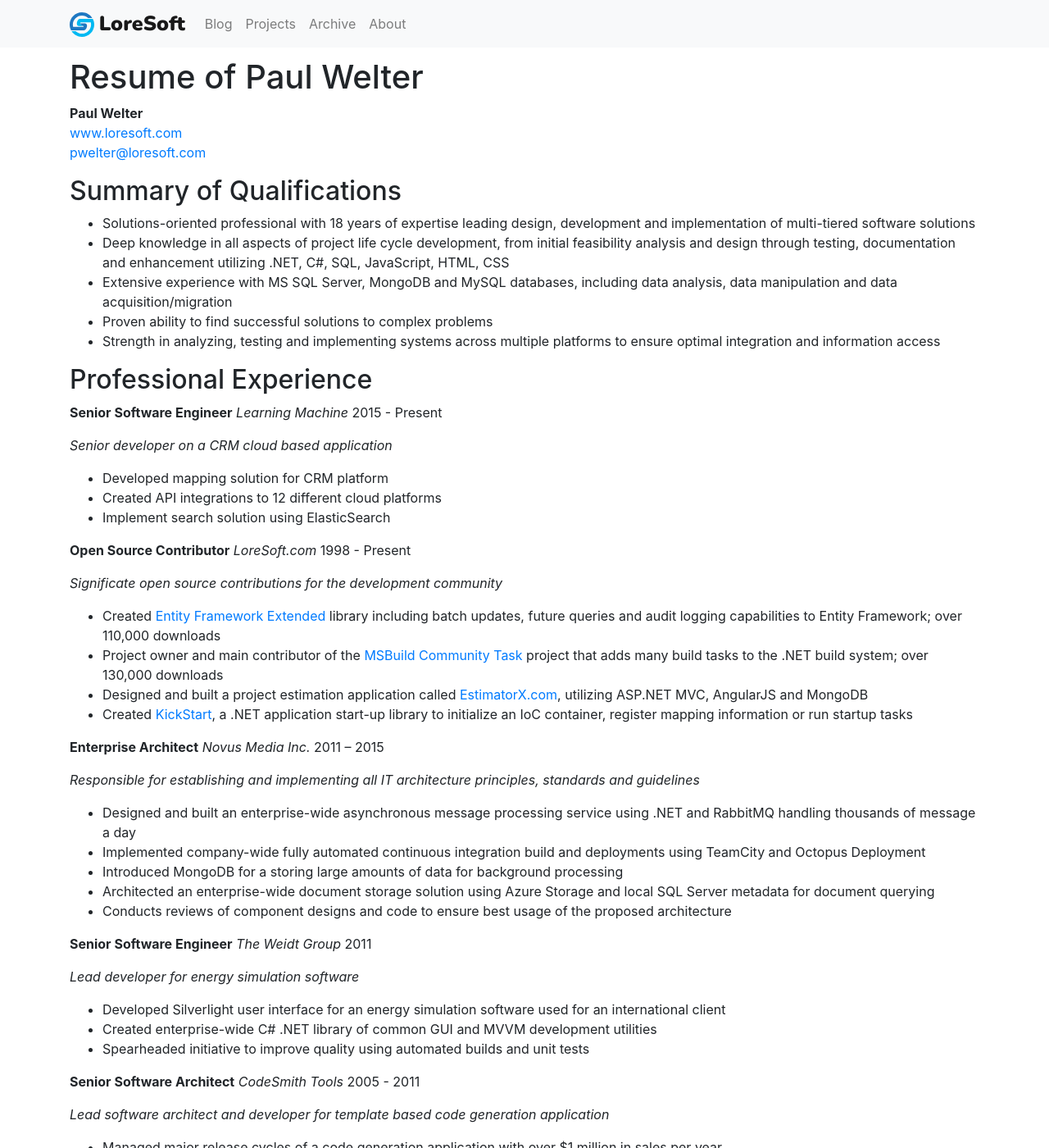
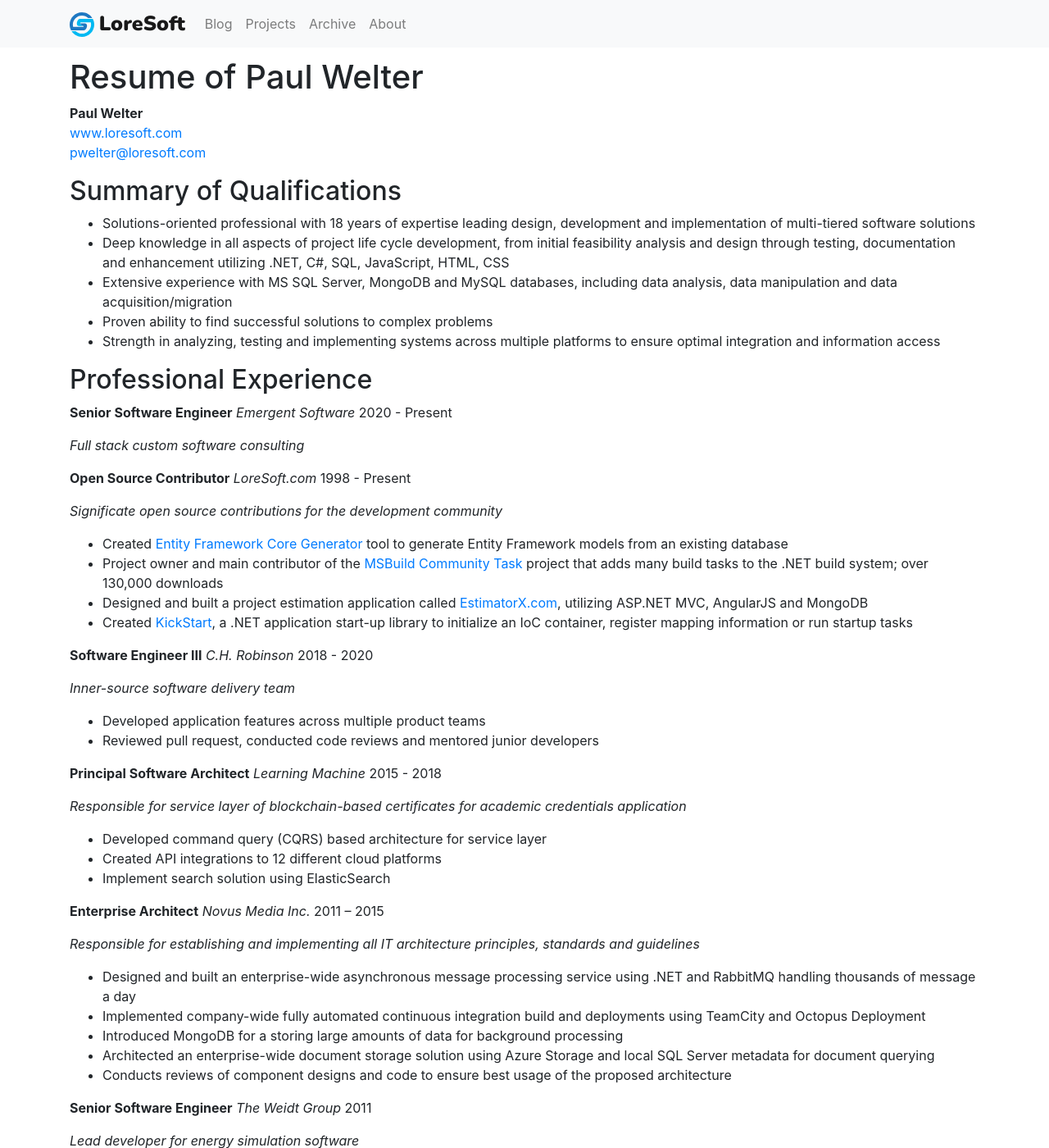
Before and after one commit to loresoft/loresoft.github.io, a Jekyll site: the page built from resume/index.md, in a window 1280 px wide and 1400 px high. Shown: the whole window at 82% size. Built offline with Jekyll 4.4.1, drawn with Linux system fonts in a browser that asks for light colours.

Commit message:
update resume

```diff
--- a/resume/index.md
+++ b/resume/index.md
@@ -18,23 +18,33 @@
 
 ## Professional Experience
 
-**Senior Software Engineer** *Learning Machine* 2015 - Present
+**Senior Software Engineer** *Emergent Software* 2020 - Present
 
-*Senior developer on a CRM cloud based application*
-
-* Developed mapping solution for CRM platform
-* Created API integrations to 12 different cloud platforms
-* Implement search solution using ElasticSearch
+*Full stack custom software consulting*
 
 **Open Source Contributor** *LoreSoft.com* 1998 - Present
 
 *Significate open source contributions for the development community*
 
-* Created [Entity Framework Extended](https://github.com/loresoft/EntityFramework.Extended) library including batch updates, future queries and audit logging capabilities to Entity Framework; over 110,000 downloads
+* Created [Entity Framework Core Generator](https://github.com/loresoft/EntityFrameworkCore.Generator) tool to generate Entity Framework models from an existing database
 * Project owner and main contributor of the [MSBuild Community Task](https://github.com/loresoft/msbuildtasks) project that adds many build tasks to the .NET build system; over 130,000 downloads
 * Designed and built a project estimation application called [EstimatorX.com](http://estimatorx.com/), utilizing ASP.NET MVC, AngularJS and MongoDB
 * Created [KickStart](https://github.com/loresoft/KickStart), a .NET application start-up library to initialize an IoC container, register mapping information or run startup tasks
 
+**Software Engineer III** *C.H. Robinson* 2018 - 2020
+
+*Inner-source software delivery team*
+
+* Developed application features across multiple product teams
+* Reviewed pull request, conducted code reviews and mentored junior developers
+
+**Principal Software Architect** *Learning Machine* 2015 - 2018
+
+*Responsible for service layer of blockchain-based certificates for academic credentials application*
+
+* Developed command query (CQRS) based architecture for service layer
+* Created API integrations to 12 different cloud platforms
+* Implement search solution using ElasticSearch
 
 **Enterprise Architect** *Novus Media Inc.* 2011 – 2015
 
```
Also changed, not shown: 1 other file.
